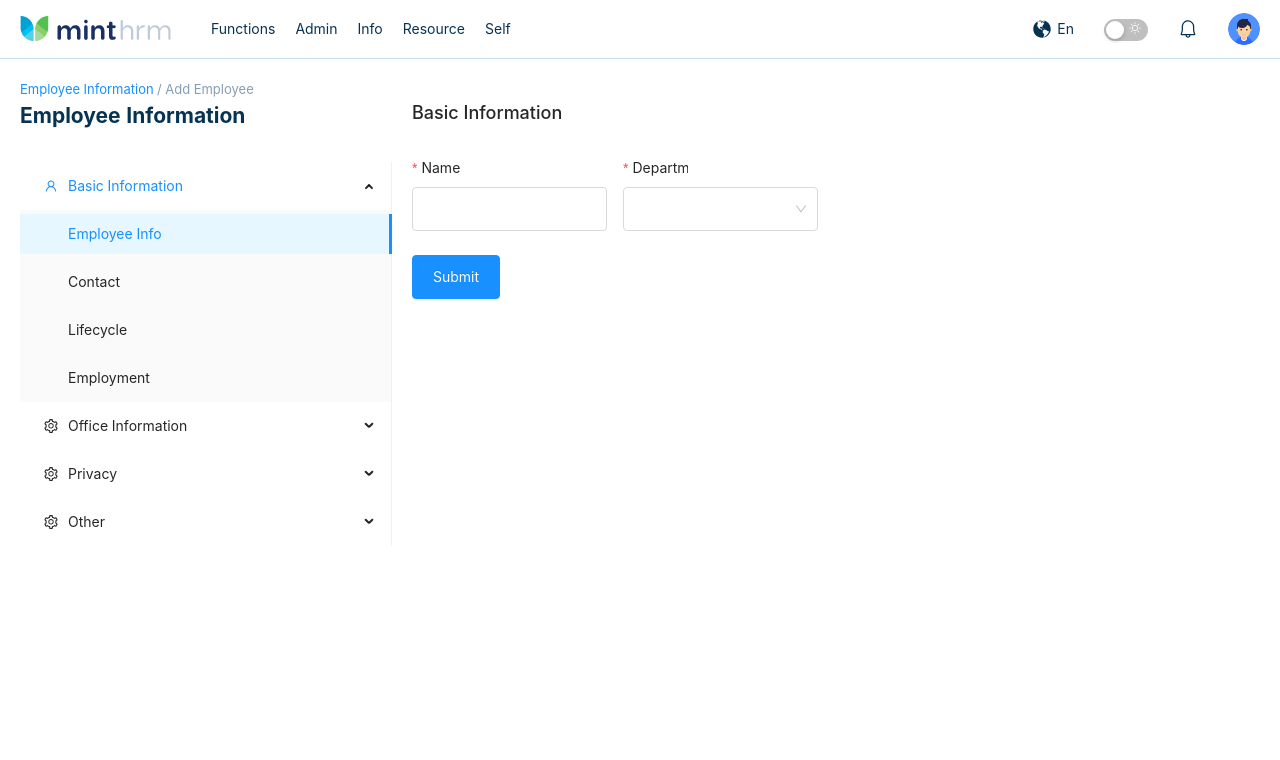
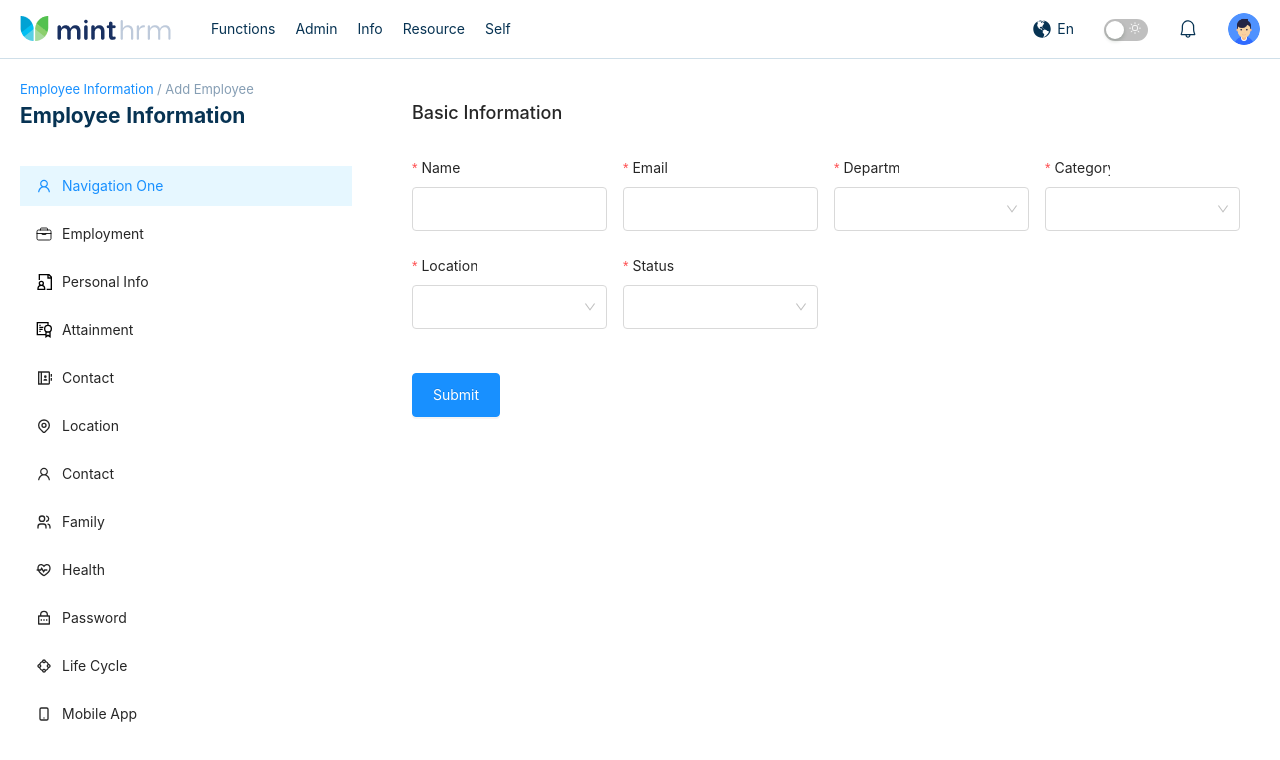
Before and after one commit to tsandeepa/mi-v3, a React (Create React App) app: page /emplyees/add in a window 1280 px wide. Shown: the top 760 px of the page. Built offline with nearby package versions, Linux system fonts and the light colour scheme.

Commit message:
add employee post connected with DB , employeed add successfull

```diff
--- a/src/pages/employess/addEmployee.js
+++ b/src/pages/employess/addEmployee.js
@@ -1,32 +1,30 @@
-import { Button, Col, Form, Input, Row, Select } from "antd";
+import { Button, Col, Form, Input, Row, Select, Switch } from "antd";
 import { useEffect } from "react";
-import { Link, Route } from "react-router-dom";
+import { Link } from "react-router-dom";
+import useFetch from "../../components/api/useFetch";
 import { Container } from "../../styles/Layout-styles/PageContainer.styled";
 import { SideTabbed } from "../../styles/Layout-styles/SideTab.Styled";
 import { BreadcrumbTh } from "../../styles/Theme-elements/Breadcrumb.styled";
 
-import EmpAddForm from "./addEmployeeForm";
 import EmpSideNav from "./employeeSideNav";
 
 const AddEmployee = ({ setLogged }) => {
+
+    const { addEmployee, isLoading } = useFetch()
 
     useEffect(() => {
         setLogged(true)
     }, []);
 
     const onFinish = (values) => {
-        console.log('Success:', values);
+        // console.log('Success:', values);
+
+        addEmployee(values)
     };
 
     const onFinishFailed = (errorInfo) => {
         console.log('Failed:', errorInfo);
     };
-
-
-
-    const style = {
-        background: '#0092ff', padding: '8px 0'
-    }
 
 
     const { Option } = Select;
@@ -67,7 +65,7 @@ const AddEmployee = ({ setLogged }) => {
                                 <Col className="gutter-row" span={6}>
                                     <Form.Item
                                         label="Name"
-                                        name="Name"
+                                        name="name"
                                         rules={[
                                             {
                                                 required: true,
@@ -78,34 +76,105 @@ const AddEmployee = ({ setLogged }) => {
                                         <Input />
                                     </Form.Item>
                                 </Col>
+
+                                <Col className="gutter-row" span={6}>
+                                    <Form.Item
+                                        label="Email"
+                                        name="email"
+                                        rules={[
+                                            {
+                                                required: true,
+                                                message: 'Please input your email!',
+                                            },
+                                        ]}
+                                    >
+                                        <Input />
+                                    </Form.Item>
+                                </Col>
+
                                 <Col className="gutter-row" span={6}>
                                     <Form.Item
                                         label="Department"
-                                        name="username"
+                                        name="department"
                                         rules={[
                                             {
                                                 required: true,
-                                                message: 'Please input your name!',
+                                                message: 'Please select your department!',
                                             },
                                         ]}
                                     >
                                         <Select onChange={handleChange}>
-                                            <Option value="jack">Jack</Option>
-                                            <Option value="lucy">Lucy</Option>
-                                            <Option value="Yiminghe">yiminghe</Option>
+                                            <Option value="Accounts Assistant">Accounts Assistant</Option>
+                                            <Option value="Finance Manager">Finance Manager</Option>
+                                            <Option value="Sales">Sales</Option>
+                                            <Option value="Marketing">Marketing</Option>
                                         </Select>
                                     </Form.Item>
                                 </Col>
-                                <Col className="gutter-row" span={3}>
+                                <Col className="gutter-row" span={6}>
+                                    <Form.Item
+                                        label="Category"
+                                        name="emp_category"
+                                        rules={[
+                                            {
+                                                required: true,
+                                                message: 'Please select your category!',
+                                            },
+                                        ]}
+                                    >
+                                        <Select >
+                                            <Option value="Executive">Executive</Option>
+                                            <Option value="Head of operations">Head Of Operations</Option>
+                                            <Option value="Manager">Manager</Option>
+                                        </Select>
+                                    </Form.Item>
                                 </Col>
-                                <Col className="gutter-row" span={3}>
+                                <Col className="gutter-row" span={6}>
+                                    <Form.Item
+                                        label="Location"
+                                        name="location"
+                                        rules={[
+                                            {
+                                                required: true,
+                                                message: 'Please select your location!',
+                                            },
+                                        ]}
+                                    >
+                                        <Select >
+                                            <Option value="Anuradhapura">Anuradhapura</Option>
+                                            <Option value="Gampaha">Gampaha</Option>
+                                            <Option value="Kurunegala">Kurunegala</Option>
+                                        </Select>
+                                    </Form.Item>
+                                </Col>
 
+                                <Col className="gutter-row" span={6}>
+                                    <Form.Item
+                                        label="Status"
+                                        name="status"
+                                        rules={[
+                                            {
+                                                required: true,
+                                                message: 'Please select your location!',
+                                            },
+                                        ]}
+                                    >
+                                        <Select >
+                                            <Option value="Active">Active</Option>
+                                            <Option value="Inactive">Inactive</Option>
+                                            <Option value="Resigned">Resigned</Option>
+                                            <Option value="Other">Other</Option>
+                                        </Select>
+                                    </Form.Item>
                                 </Col>
+
+
+
                             </Row>
                             <Row gutter={16}>
                                 <Col className="gutter-row" span={3}>
                                     <Form.Item>
-                                        <Button type="primary" htmlType="submit">
+                                        <Button type="primary" htmlType="submit" style={{ 'marginTop': '20px' }}>
                                             Submit
                                         </Button>
                                     </Form.Item>
--- a/src/pages/employess/employeeSideNav.js
+++ b/src/pages/employess/employeeSideNav.js
@@ -6,6 +6,15 @@ import {
 import {
     AiOutlineUser,
 } from "react-icons/ai";
+
+import { IoBriefcaseOutline } from "react-icons/io5";
+import { GrDocumentUser } from "react-icons/gr";
+import { GrCertificate } from "react-icons/gr";
+import { RiContactsBookLine } from "react-icons/ri";
+import { HiOutlineLocationMarker, HiOutlineDeviceMobile } from "react-icons/hi";
+import { TbUsers } from "react-icons/tb";
+import { RiHeartPulseLine, RiLockPasswordLine } from "react-icons/ri";
+import { BiShapeCircle } from "react-icons/bi";
 
 const EmpSideNav = () => {
 
@@ -18,50 +27,54 @@ const EmpSideNav = () => {
             type
         };
     }
-    const items = [
-        getItem("Basic Information", "sub1", <AiOutlineUser />, [
-            getItem("Employee Info", "1"),
-            getItem("Contact", "2"),
-            getItem("Lifecycle", "3"),
-            getItem("Employment", "4")
-        ]),
 
-        getItem("Office Information", "sub2", <SettingOutlined />, [
-            getItem("Employee Info", "5"),
-            getItem("Contact", "6"),
-            getItem("Lifecycle", "7"),
-            getItem("Employment", "8")
-        ]),
-
-        getItem("Privacy", "sub3", <SettingOutlined />, [
-            getItem("Employee Info", "9"),
-            getItem("Contact", "10"),
-            getItem("Lifecycle", "11"),
-            getItem("Employment", "12")
-        ]),
-        getItem("Other", "sub4", <SettingOutlined />, [
-            getItem("Employee Info", "13"),
-            getItem("Contact", "14"),
-            getItem("Lifecycle", "15"),
-            getItem("Employment", "16")
-        ]),
-
-
-
-    ];
 
     const onClick = (e) => {
         console.log("click ", e);
     };
 
     return (
-        <Menu
-            onClick={onClick}
-            defaultSelectedKeys={["1"]}
-            defaultOpenKeys={["sub1"]}
-            mode="inline"
-            items={items}
-        />
+        <div style={{ 'paddingRight': '40px' }}>
+            <Menu mode="vertical" defaultSelectedKeys={["m1"]}>
+                <Menu.Item key="m1" icon={<AiOutlineUser />}>
+                    Navigation One
+                </Menu.Item>
+                <Menu.Item key="m2" icon={<IoBriefcaseOutline />}>
+                    Employment
+                </Menu.Item>
+                <Menu.Item key="m3" icon={<GrDocumentUser />}>
+                    Personal Info
+                </Menu.Item>
+                <Menu.Item key="m4" icon={<GrCertificate />}>
+                    Attainment
+                </Menu.Item>
+                <Menu.Item key="m5" icon={<RiContactsBookLine />}>
+                    Contact
+                </Menu.Item>
+                <Menu.Item key="m6" icon={<HiOutlineLocationMarker />}>
+                    Location
+                </Menu.Item>
+                <Menu.Item key="m7" icon={<AiOutlineUser />}>
+                    Contact
+                </Menu.Item>
+                <Menu.Item key="m8" icon={<TbUsers />}>
+                    Family
+                </Menu.Item>
+                <Menu.Item key="m9" icon={<RiHeartPulseLine />}>
+                    Health
+                </Menu.Item>
+                <Menu.Item key="m10" icon={<RiLockPasswordLine />}>
+                    Password
+                </Menu.Item>
+                <Menu.Item key="m11" icon={<BiShapeCircle />}>
+                    Life Cycle
+                </Menu.Item>
+                <Menu.Item key="m12" icon={<HiOutlineDeviceMobile />}>
+                    Mobile App
+                </Menu.Item>
+            </Menu>
+        </div>
+
     );
 }
 
--- a/src/pages/employess/employees.js
+++ b/src/pages/employess/employees.js
@@ -14,13 +14,16 @@ import { BreadcrumbTh } from "../../styles/Theme-elements/Breadcrumb.styled";
 const Employees = ({ setLogged }) => {
 
 
-    const { employees, setEmployees, getData, isLoading } = useFetch()
+    const { employees, setEmployees, employeeCount, getData, admin, isLoading } = useFetch()
 
     useEffect(() => {
+
         getData()
-        // console.log(employees);
+        console.log(employeeCount);
         setLogged(true)
         setOutput(employees);
+
+
     }, []);
 
     const menu = (
@@ -130,7 +133,7 @@ const Employees = ({ setLogged }) => {
                 <ThemeTable>
                     <div className="table-header">
                         <div style={{ 'flex': '2' }}>NAME</div>
-                        <div style={{ 'flex': '1' }}>EMP NO</div>
+                        <div style={{ 'flex': '1' }}>EMAIL</div>
                         <div style={{ 'flex': '1' }}>DEPARTMENT</div>
                         <div style={{ 'flex': '1' }}>EMP CATEGORY</div>
                         <div style={{ 'flex': '1' }}>LOCATION</div>
@@ -184,7 +187,7 @@ const Employees = ({ setLogged }) => {
                         }
                         {
                             employees &&
-                            employees.filter((user) => user.name.toLowerCase().includes(searchTearm)).map((emp, i) => (
+                            employees.filter((user) => user[1].name.toLowerCase().includes(searchTearm)).map((emp, i) => (
                                 <motion.div className="table-row" key={i}
                                     custom={i}
                                     initial="hidden"
@@ -192,14 +195,20 @@ const Employees = ({ setLogged }) => {
                                     variants={variants}
                                 >
                                     <div style={{ 'flex': '2' }}>
-                                        <img className="tbl-avtar-sm" src={emp.user_img} alt="" />
-                                        {emp.name}
+                                        {
+                                            emp[1]?.user_img ?
+                                                <img className="tbl-avtar-sm" src={emp[1]?.user_img} alt="" /> :
+                                                <div className="avatar-letter">
+                                                    {emp[1].name.slice(0, 1)}
+                                                </div>
+                                        }
+                                        {emp[1].name}
                                     </div>
-                                    <div style={{ 'flex': '1' }}>{emp.emp_no}</div>
-                                    <div style={{ 'flex': '1' }}>{emp.department}</div>
-                                    <div style={{ 'flex': '1' }}>{emp.emp_category}</div>
-                                    <div style={{ 'flex': '1' }}>{emp.location}</div>
-                                    <div style={{ 'flex': '1' }}>{emp.status}</div>
+                                    <div style={{ 'flex': '1' }}>{emp[1]?.email}</div>
+                                    <div style={{ 'flex': '1' }}>{emp[1]?.department}</div>
+                                    <div style={{ 'flex': '1' }}>{emp[1]?.emp_category}</div>
+                                    <div style={{ 'flex': '1' }}>{emp[1]?.location}</div>
+                                    <div style={{ 'flex': '1' }}>{emp[1]?.status}</div>
                                 </motion.div>
                             ))
                         }
--- a/src/styles/Layout-styles/SideTab.Styled.js
+++ b/src/styles/Layout-styles/SideTab.Styled.js
@@ -14,6 +14,15 @@ export const SideTabbed = styled.div`
                 color: ${({ theme }) => theme.textColorPrimary};
             }
         }
+        .ant-menu-vertical{
+            .ant-menu-item{
+                display: flex !important;
+                align-items: center !important;
+                svg{
+                    font-size: 16px;
+                }
+            }
+        }
     }
     .right-vw{
         /* width: 70%; */
--- a/src/styles/Theme-elements/Theme.styled.js
+++ b/src/styles/Theme-elements/Theme.styled.js
@@ -17,7 +17,9 @@ const GlobalTheme = createGlobalStyle`
             line-height: 41px !important;
         }
     }
-
+    .ant-menu-vertical{
+        border: none !important;
+    }
     .fixed-pagination{
         position: fixed;
         bottom: 0;
```
Also changed, not shown: src/components/api/useFetch.js (+22 -2 lines), src/styles/Theme-elements/Table.styled.js (+13 -0 lines).
